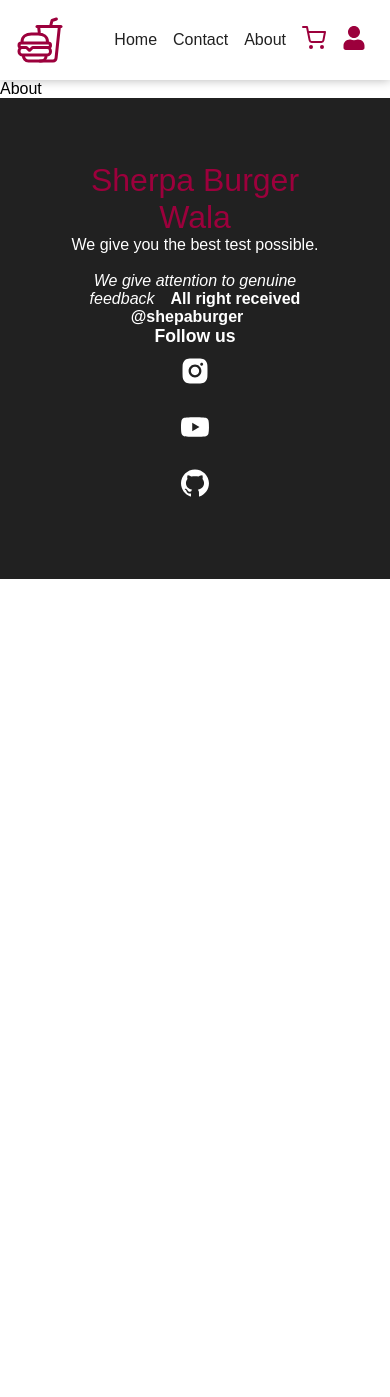
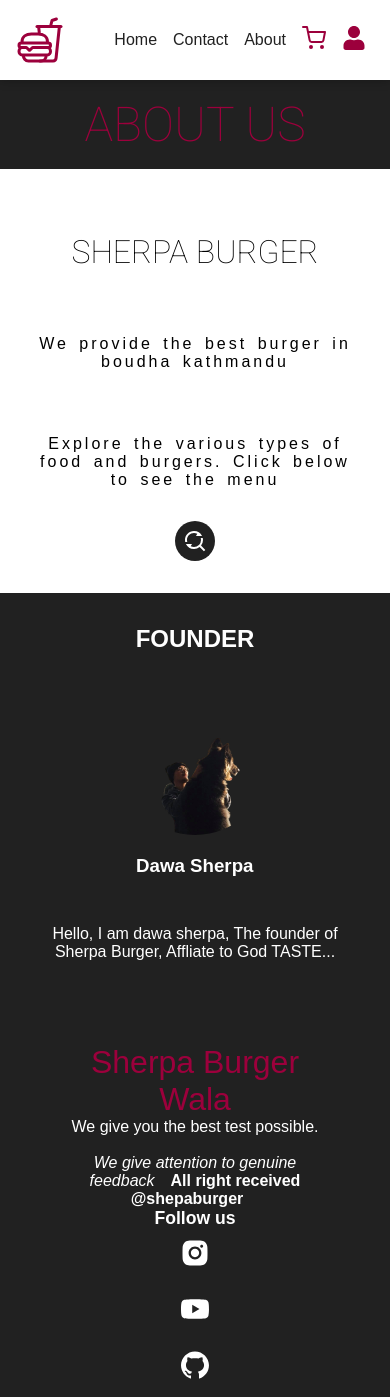
Before and after one commit to gyalche/burger-ecommerce, a React (Create React App) app in the folder frontend/: page /about in a window 390 px wide. Shown: the top 1397 px of the page. Before the commit the page ends 844 px from the top, so only its background shows below. Built offline with nearby package versions, Linux system fonts and the light colour scheme.

Commit message:
frontend completed

```diff
--- a/frontend/src/App.js
+++ b/frontend/src/App.js
@@ -16,6 +16,7 @@ import Dashboard from './components/admin/Dashboard';
 import Orders from './components/admin/Orders';
 import Users from './components/admin/Users';
 import About from './components/about/About';
+import NotFound from './components/layout/NotFound';
 
 import './styles/header.scss';
 import './styles/home.scss';
@@ -33,6 +34,7 @@ import './styles/table.scss';
 import './styles/orderdetails.scss';
 import './styles/dashboard.scss';
 import './styles/about.scss';
+import './styles/notfound.scss';
 
 function App() {
   return (
@@ -54,6 +56,8 @@ function App() {
           <Route path='/admin/users' element={<Users />} />
           <Route path='/admin/orders' element={<Orders />} />
           <Route path='/about' element={<About />} />
+
+          <Route path='*' element={<NotFound />} />
         </Routes>
         <Footer />
       </Router>
--- a/frontend/src/components/about/About.jsx
+++ b/frontend/src/components/about/About.jsx
@@ -1,9 +1,40 @@
-import React from 'react'
-
+import React from 'react';
+import { RiFindReplaceLine } from 'react-icons/ri';
+import { Link } from 'react-router-dom';
+import myProfile from '../../assets/myprofile.png';
 const About = () => {
   return (
-    <div>About</div>
-  )
-}
+    <section className='about'>
+      <main>
+        <h1>About Us</h1>
+        <article>
+          <h4>Sherpa Burger</h4>
+          <p>We provide the best burger in boudha kathmandu</p>
+          <p>
+            Explore the various types of food and burgers. Click below to see
+            the menu
+          </p>
+          <Link to='/'>
+            <RiFindReplaceLine />
+          </Link>
+        </article>
 
-export default About
+        <div>
+          <h2>Founder</h2>
+          <article>
+            <div>
+              <img src={myProfile} alt='Founder' />
+              <h3>Dawa Sherpa</h3>
+            </div>
+            <p>
+              Hello, I am dawa sherpa, The founder of Sherpa Burger, Affliate to
+              God TASTE...
+            </p>
+          </article>
+        </div>
+      </main>
+    </section>
+  );
+};
+
+export default About;
--- a/frontend/src/components/admin/Dashboard.jsx
+++ b/frontend/src/components/admin/Dashboard.jsx
@@ -2,9 +2,10 @@ import React from 'react';
 import { Link } from 'react-router-dom';
 import { Doughnut } from 'react-chartjs-2';
 import { Chart as ChartJS, Tooltip, ArcElement, Legend } from 'chart.js';
-
+import Loader from '../layout/Loader';
 ChartJS.register(Tooltip, ArcElement, Legend);
 
+const loading = false;
 const Box = ({ title, value }) => (
   <div>
     <h3>
@@ -34,6 +35,7 @@ const Dashboard = () => {
   };
   return (
     <section className='dashboard'>
+      {loading === false ? (
         <main>
           <article>
             <Box title='Users' value={123} />
@@ -49,6 +51,9 @@ const Dashboard = () => {
             </aside>
           </section>
         </main>
+      ) : (
+        <Loader />
+      )}
     </section>
   );
 };
--- /dev/null
+++ b/frontend/src/components/layout/Loader.jsx
@@ -0,0 +1,28 @@
+import React from 'react';
+import { IoFastFoodOutline } from 'react-icons/io5';
+import { motion } from 'framer-motion';
+const Loader = () => {
+  const options = {
+    initial: {
+      opacity: 0,
+    },
+    animate: {
+      opacity: 1,
+    },
+    transition: {
+      ease: 'linear',
+      repeat: 'Infinity',
+      repeatType: 'reverse',
+    },
+  };
+  return (
+    <div className='loader'>
+      <IoFastFoodOutline />
+      <div>
+        <motion.p {...options}>Loading...</motion.p>
+      </div>
+    </div>
+  );
+};
+
+export default Loader;
--- /dev/null
+++ b/frontend/src/components/layout/NotFound.jsx
@@ -0,0 +1,19 @@
+import React from 'react';
+import { MdError } from 'react-icons/md';
+import { Link } from 'react-router-dom';
+const NotFound = () => {
+  return (
+    <section className='notFound'>
+      <main>
+        <div>
+          <MdError />
+          <h1>404</h1>
+          <p>Page not found, Click below to go to home page.</p>
+          <Link to='/'>Go to Home</Link>
+        </div>
+      </main>
+    </section>
+  );
+};
+
+export default NotFound;
--- a/frontend/src/styles/about.scss
+++ b/frontend/src/styles/about.scss
@@ -0,0 +1,108 @@
+@import 'colors.scss';
+
+.about {
+  width: 100%;
+  background-color: $pink;
+  > main {
+    max-height: 900px;
+    height: 100%;
+    background-color: white;
+    margin: auto;
+
+    > h1 {
+      font: 500 3rem 'Roboto';
+      color: $red;
+      padding: 1rem 2rem;
+      text-transform: uppercase;
+      background-color: $dark;
+    }
+    > article {
+      margin: 2rem 0;
+      > h4 {
+        font: 100 2rem 'Roboto';
+        text-transform: uppercase;
+        text-align: center;
+        padding: 2rem 0;
+      }
+      > p {
+        letter-spacing: 3px;
+        word-spacing: 3px;
+        padding: 2rem;
+        width: 50%;
+        text-align: center;
+        margin: auto;
+      }
+      > a {
+        background-color: $dark;
+        border-radius: 100%;
+        display: flex;
+        align-items: center;
+        justify-content: center;
+        width: 2.5rem;
+        height: 2.5rem;
+        color: white;
+        font-size: 1.5rem;
+        transition: all 0.3s;
+        margin: auto;
+        &:hover {
+          color: $red;
+          transform: scale(1.1);
+        }
+      }
+    }
+    > div {
+      background-color: $dark;
+      padding: 2rem;
+      color: white;
+      > h2 {
+        text-align: center;
+        text-decoration: none;
+        text-transform: uppercase;
+      }
+      > article {
+        display: flex;
+        align-items: center;
+        justify-content: center;
+        > div {
+          margin: 2rem;
+          > img {
+            width: 150px;
+            height: 150px;
+            border-radius: 100%;
+          }
+          > h3 {
+            margin: 1rem;
+          }
+        }
+        > a {
+          margin: 0 1rem;
+          width: 50%;
+          letter-spacing: 2px;
+          line-height: 150%;
+        }
+      }
+    }
+  }
+}
+
+@media screen and (max-width: 600px) {
+  .about > main {
+    > h1 {
+      font: 100 3rem 'Roboto';
+      text-align: center;
+    }
+    > article {
+      > p {
+        width: 100%;
+      }
+    }
+    > div {
+      > article {
+        flex-direction: column;
+        > p {
+          text-align: center;
+        }
+      }
+    }
+  }
+}
--- a/frontend/src/styles/app.scss
+++ b/frontend/src/styles/app.scss
@@ -9,3 +9,22 @@
 a {
   text-decoration: none;
 }
+
+.loader {
+  display: flex;
+  justify-content: center;
+  align-items: center;
+  height: 100vh;
+  > svg {
+    font-size: 15rem;
+    color: red;
+    position: absolute;
+    top: 50%;
+    left: 50%;
+    transform: translate(-50%, -50%);
+    opacity: 0.3;
+  }
+  > div {
+    font-size: 2rem;
+  }
+}
--- /dev/null
+++ b/frontend/src/styles/notfound.scss
@@ -0,0 +1,42 @@
+@import 'colors.scss';
+
+.notFound {
+  background-color: $pink;
+  width: 100%;
+  height: 100vh;
+  > main {
+    background-color: white;
+    height: 100%;
+    max-width: 900px;
+    margin: auto;
+    padding: 2rem;
+    display: flex;
+    flex-direction: column;
+    align-items: center;
+    > div {
+      display: flex;
+      align-items: center;
+      margin: 3rem;
+      > svg {
+        font-size: 4rem;
+      }
+      > h1 {
+        text-transform: uppercase;
+        align-items: center;
+        font: 100 3rem 'Roboto';
+        margin: 0 1rem;
+      }
+    }
+    > a {
+      background-color: $red;
+
+      outline: none;
+      color: white;
+      padding: 0.5rem 1rem;
+      border-radius: 5px;
+      margin: 1rem;
+      text-align: center;
+      font-size: 1.1rem;
+    }
+  }
+}
```
Lines whose indentation alone changed are shown as unchanged.
